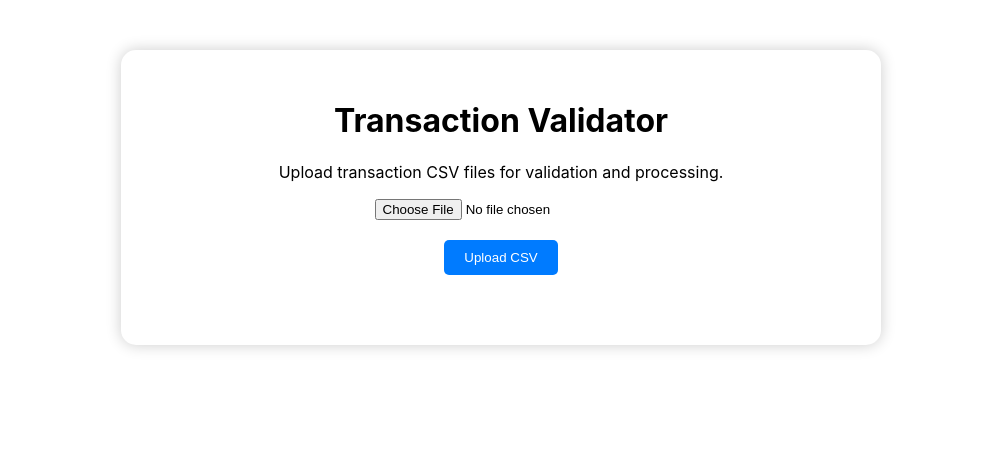
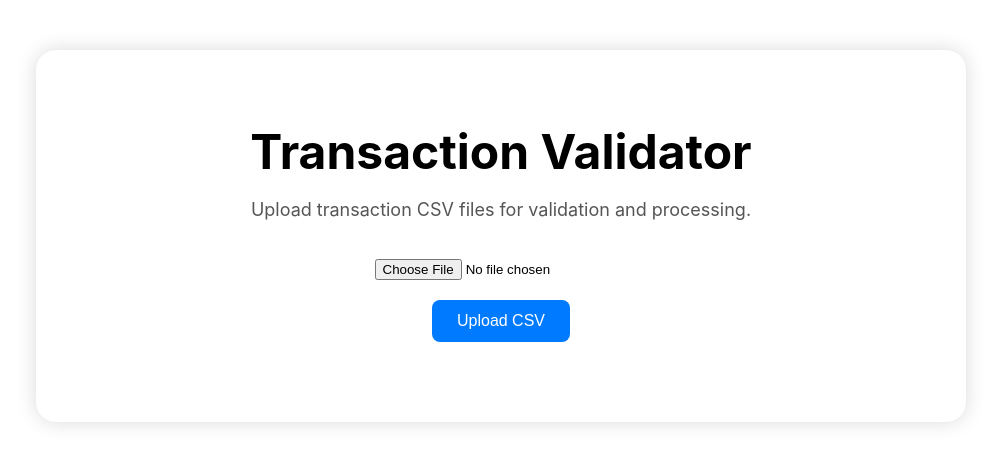
Before and after one commit to Mausamkumarsingh/transaction-validator, a React (Create React App) app in the folder frontend/: page / in a window 1280 px wide. Shown: the top 464 px of the page, without its empty margins (139-1140 px from the left). Built offline with nearby package versions, Linux system fonts and the light colour scheme.

Commit message:
Final frontend UI

```diff
--- a/frontend/src/App.js
+++ b/frontend/src/App.js
@@ -64,21 +64,35 @@ function App() {
   return (
     <div
       style={{
-        maxWidth: "700px",
+        maxWidth: "850px",
         margin: "50px auto",
-        padding: "30px",
-        borderRadius: "15px",
-        boxShadow: "0 0 15px rgba(0,0,0,0.2)",
-        backgroundColor: "#fff",
+        padding: "40px",
+        borderRadius: "20px",
+        boxShadow: "0 0 20px rgba(0,0,0,0.15)",
+        backgroundColor: "#ffffff",
         textAlign: "center",
       }}
     >
-      <h1>Transaction Validator</h1>
+      <h1
+        style={{
+          fontSize: "48px",
+          marginBottom: "10px",
+        }}
+      >
+        Transaction Validator
+      </h1>
 
-      <p>
+      <p
+        style={{
+          fontSize: "18px",
+          color: "#555",
+        }}
+      >
         Upload transaction CSV files for validation
         and processing.
       </p>
+
+      <br />
 
       <input
         type="file"
@@ -94,11 +108,12 @@ function App() {
       <button
         onClick={uploadFile}
         style={{
-          padding: "10px 20px",
+          padding: "12px 25px",
           backgroundColor: "#007bff",
           color: "white",
           border: "none",
-          borderRadius: "5px",
+          borderRadius: "8px",
+          fontSize: "16px",
           cursor: "pointer",
         }}
       >
@@ -110,7 +125,12 @@ function App() {
 
       {progress > 0 && (
         <div>
-          <p>
+          <p
+            style={{
+              fontSize: "18px",
+              fontWeight: "bold",
+            }}
+          >
             Upload Progress: {progress}%
           </p>
 
@@ -126,8 +146,9 @@ function App() {
                 width: `${progress}%`,
                 backgroundColor: "#28a745",
                 color: "white",
-                padding: "5px",
+                padding: "8px",
                 borderRadius: "10px",
+                fontWeight: "bold",
               }}
             >
               {progress}%
@@ -139,28 +160,37 @@ function App() {
       <br />
 
       {message && (
-        <h3 style={{ color: "green" }}>
+        <h2
+          style={{
+            color: "green",
+          }}
+        >
           {message}
-        </h3>
+        </h2>
       )}
 
       {summary && (
         <div
           style={{
-            marginTop: "20px",
+            marginTop: "30px",
             textAlign: "left",
           }}
         >
           <h2>📊 Validation Summary</h2>
 
-          <p>
-            <strong>Total Rows:</strong>{" "}
-            {summary.rows}
+          <p
+            style={{
+              fontSize: "20px",
+              fontWeight: "bold",
+            }}
+          >
+            Total Rows: {summary.rows}
           </p>
 
           <p
             style={{
               color: "green",
+              fontSize: "20px",
               fontWeight: "bold",
             }}
           >
@@ -170,26 +200,37 @@ function App() {
           <p
             style={{
               color: "red",
+              fontSize: "20px",
               fontWeight: "bold",
             }}
           >
             ❌ Invalid Rows: {summary.invalid}
           </p>
 
+          <div
+            style={{
+              textAlign: "center",
+              marginTop: "25px",
+            }}
+          >
             <button
               onClick={downloadFile}
               style={{
-              padding: "10px 20px",
                 backgroundColor: "#28a745",
                 color: "white",
+                padding: "14px 28px",
                 border: "none",
-              borderRadius: "5px",
+                borderRadius: "10px",
+                fontSize: "16px",
+                fontWeight: "bold",
                 cursor: "pointer",
-              marginTop: "10px",
+                boxShadow:
+                  "0 4px 10px rgba(0,0,0,0.15)",
               }}
             >
-            ⬇ Download Validated CSV
+              ⬇️ Download Validated CSV
             </button>
+          </div>
         </div>
       )}
     </div>
```
Lines whose indentation alone changed are shown as unchanged.
